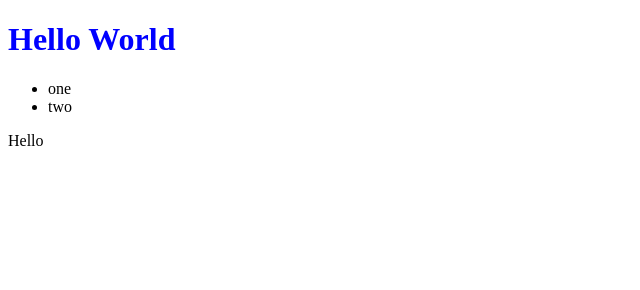
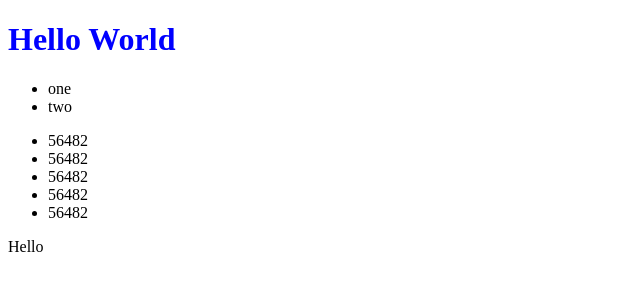
Before and after one commit to gogishvili13/se-316-6-modifed, a plain HTML site: page index.html in a window 1280 px wide. Shown: the whole page, without its empty margins (0-640 px from the left). Drawn offline with Linux system fonts and the light colour scheme.

Commit message:
add new list

```diff
--- a/index.html
+++ b/index.html
@@ -12,6 +12,13 @@
       <li>one</li>
       <li>two</li>
     </ul>
+    <ul>
+      <li>56482</li>
+      <li>56482</li>
+      <li>56482</li>
+      <li>56482</li>
+      <li>56482</li>
+    </ul>
     <section>Hello</section>
   </body>
 </html>
```
